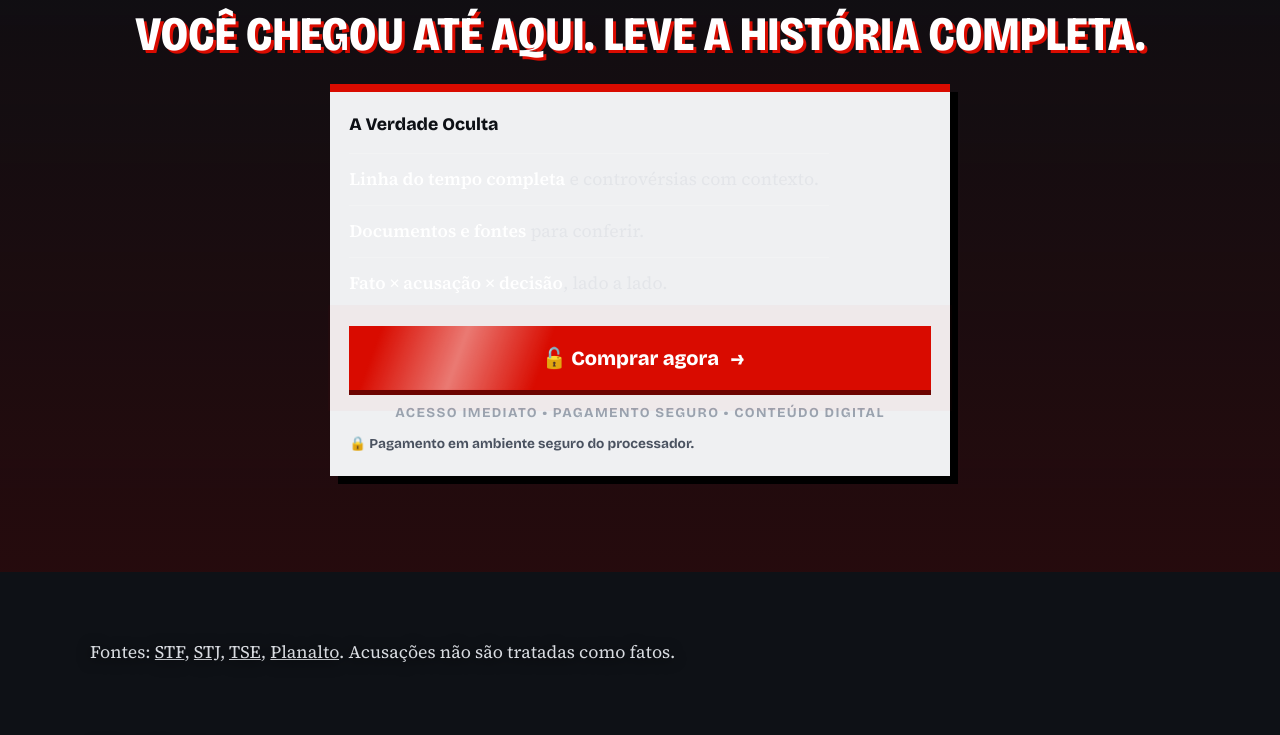
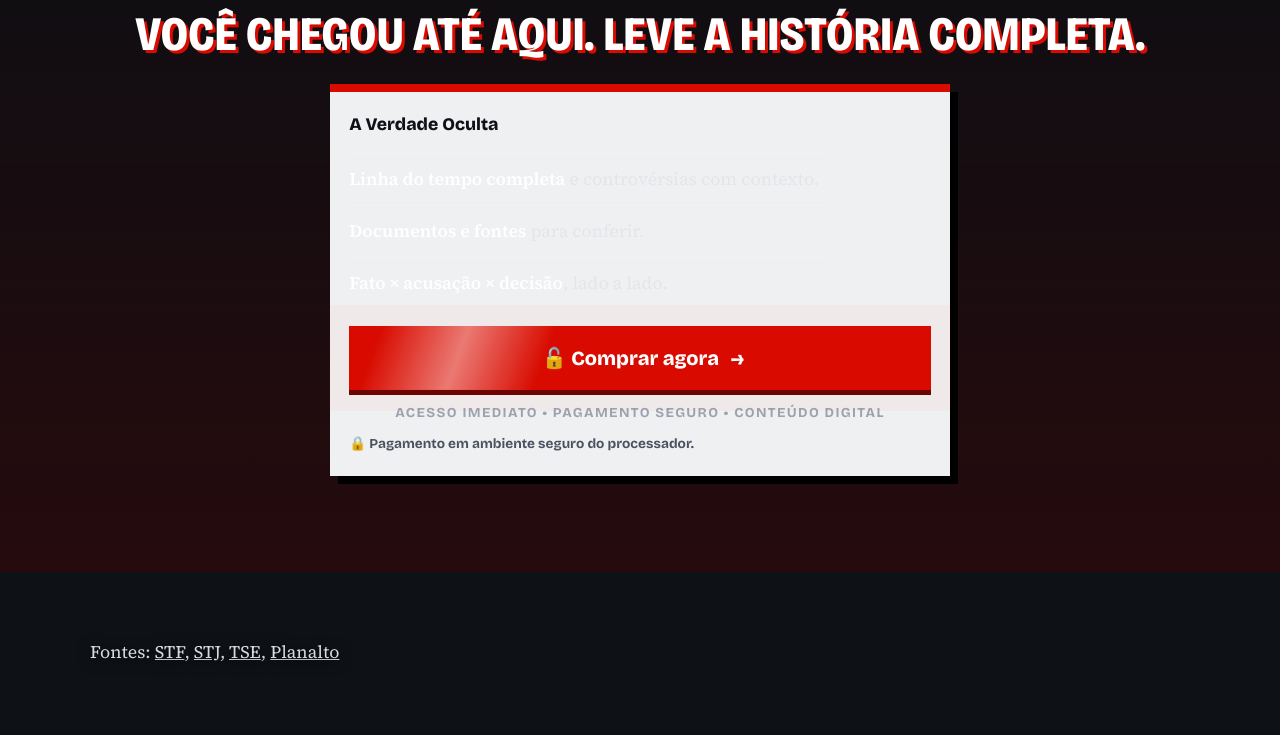
Before and after one commit to vinclerx77/av3erd1d10cu1t1, a plain HTML site: page index.html in a window 1280 px wide. Shown: the part 3174-3909 px from the top of the page. Drawn offline with nearby package versions, Linux system fonts and the light colour scheme.

Commit message:
littlechanges

```diff
--- a/index.html
+++ b/index.html
@@ -43,7 +43,7 @@
 <ul class="ck-list"><li><b>Linha do tempo completa</b> e controvérsias com contexto.</li><li><b>Documentos e fontes</b> para conferir.</li><li><b>Fato × acusação × decisão</b>, lado a lado.</li></ul>
 <a class="btn" id="pay" data-cta href="#comprar">🔓 Comprar agora <span class="arr">→</span></a>
 <p class="micro2">Acesso imediato • Pagamento seguro • Conteúdo digital</p><p class="ck-sec">🔒 Pagamento em ambiente seguro do processador.</p></div></section>
-<section id="fontes"><p class="lead">Fontes: <a href="https://www.stf.jus.br">STF</a>, <a href="https://www.stj.jus.br">STJ</a>, <a href="https://www.tse.jus.br">TSE</a>, <a href="https://www.planalto.gov.br">Planalto</a>. Acusações não são tratadas como fatos.</p></section>
+<section id="fontes"><p class="lead">Fontes: <a href="https://www.stf.jus.br">STF</a>, <a href="https://www.stj.jus.br">STJ</a>, <a href="https://www.tse.jus.br">TSE</a>, <a href="https://www.planalto.gov.br">Planalto</a></p></section>
 <footer>© Especial Investigativo</footer>
 <a id="fcta" class="btn" data-cta href="#comprar">🔓 Liberar o acesso <span class="arr">→</span></a>
 <script src="script.js"></script>
```
